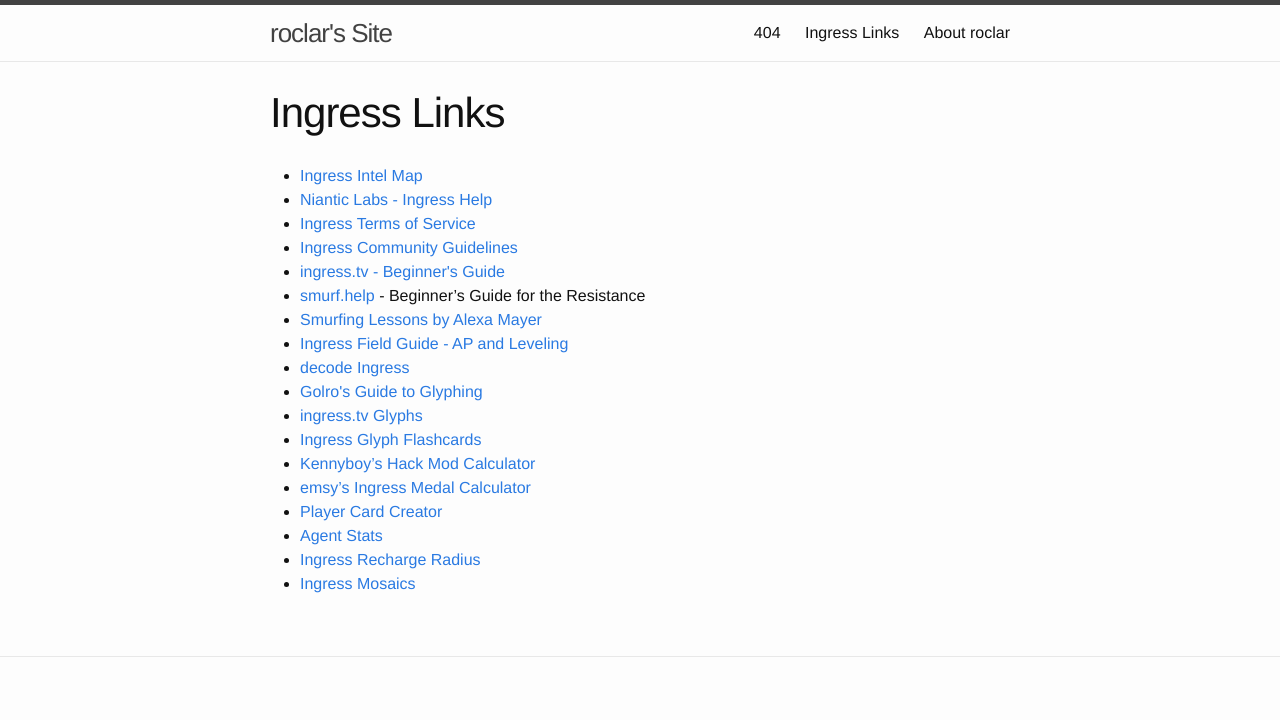
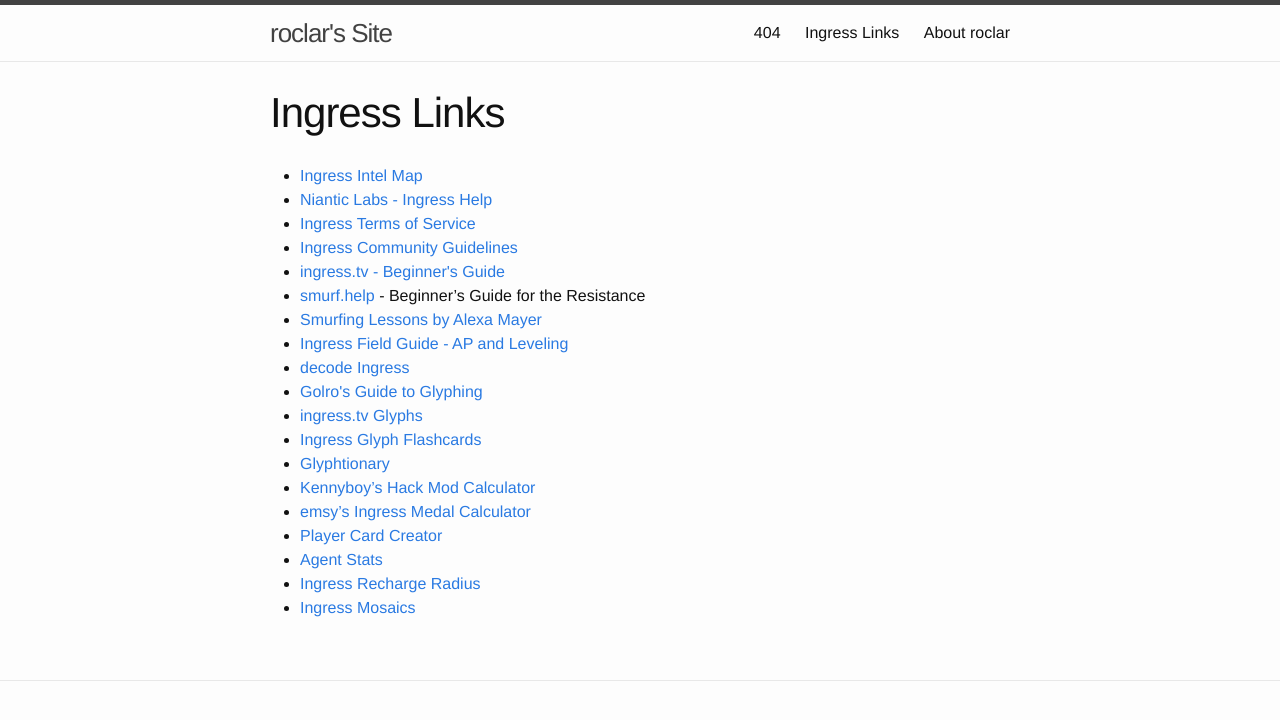
Before and after one commit to roclar/roclar.github.io, a Jekyll site: the page built from ingress.md, in a window 1280 px wide. Shown: the top 720 px of the page. Built offline with Jekyll 4.4.1, drawn with Linux system fonts in a browser that asks for light colours.

Commit message:
added http://glyphtionary.com/

```diff
--- a/ingress.md
+++ b/ingress.md
@@ -16,6 +16,7 @@
 - [Golro\'s Guide to Glyphing](http://decodeingress.me/2015/05/07/golros-guide-glyphing/)
 - [ingress.tv Glyphs](http://www.ingress.tv/glyphs.html)
 - [Ingress Glyph Flashcards](https://quizlet.com/67225986/flashcards)
+- [Glyphtionary](http://glyphtionary.com/)
 - [Kennyboy's Hack Mod Calculator](http://kennyboy.org/ingress/)
 - [emsy's Ingress Medal Calculator](http://ingress.medals.emsy.name/)
 - [Player Card Creator](https://bio.ingress.com/)
```
